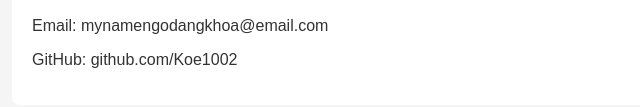
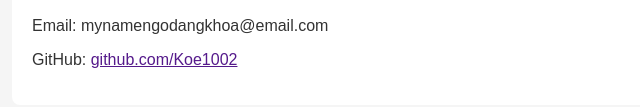
Before and after one commit to Koe1002/karate-web-journal, a plain HTML site: page index.html in a window 1280 px wide. Shown: the part 597-704 px from the top of the page, 28-668 px from the left. Drawn offline with Linux system fonts and the light colour scheme.

Commit message:
them phan link cho github

```diff
--- a/index.html
+++ b/index.html
@@ -28,7 +28,7 @@
   <section class="contact">
     <h2>Liên hệ</h2>
     <p>Email: mynamengodangkhoa@email.com</p>
-    <p>GitHub: github.com/Koe1002</p>
+    <p>GitHub: <a href="">github.com/Koe1002</a></p>
   </section>
 </body>
 </html>
```
